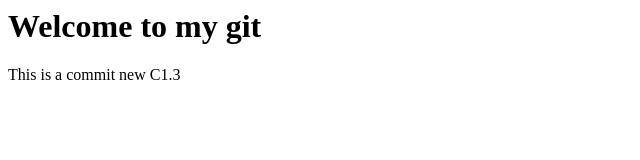
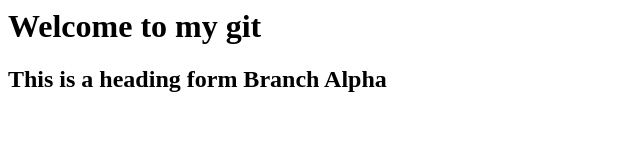
Before and after one commit to carlduy2002/first-git, a plain HTML site: page index.html in a window 1280 px wide. Shown: the whole page, without its empty margins (0-640 px from the left). Drawn offline with Linux system fonts and the light colour scheme.

Commit message:
new  C2.1 alpha

```diff
--- a/index.html
+++ b/index.html
@@ -1,4 +1,4 @@
 <html>
     <h1>Welcome to my git</h1>
-    <p>This is a commit new C1.3</p>
+    <h2>This is a heading form Branch Alpha</h2>
 </html>
```
